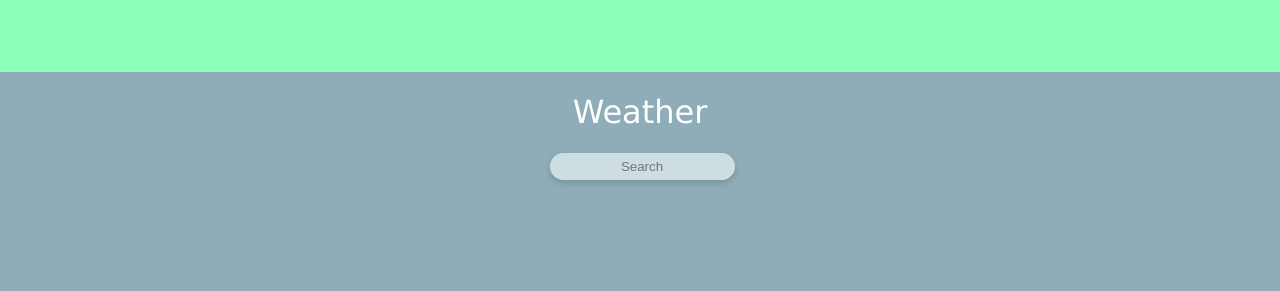
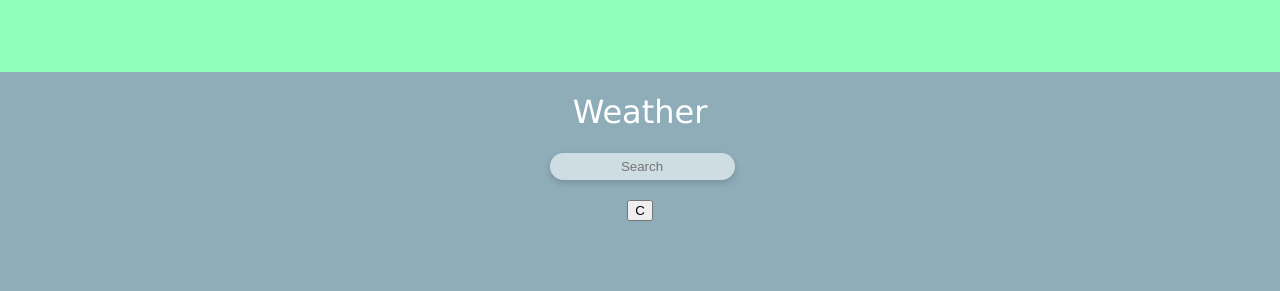
Before and after one commit to sebapkfd/ts-weather, a React (Create React App) app: page / in a window 1280 px wide. Shown: the top 291 px of the page. Built offline with nearby package versions, Linux system fonts and the light colour scheme.

Commit message:
Added temp option button

```diff
--- a/src/App.css
+++ b/src/App.css
@@ -50,10 +50,22 @@ input:focus{
   flex-direction: column;
 }
 
+.options {
+  display: flex;
+  flex-direction: column;
+  justify-content: center;
+}
+
 .input {
+  width: 100%;
   display: flex;
   justify-content: center;
-  margin-bottom: 25px;
+  margin-bottom: 20px;
+}
+
+button {
+  align-self: center;
+  margin-bottom: 20px;
 }
 
 .info {
--- a/src/components/Input.js
+++ b/src/components/Input.js
@@ -1,14 +1,20 @@
-import React from 'react';
+import React, {useState} from 'react';
 
 const Input = (props) => {
     const {handleSubmit} = props;
+    const [tempType, setTempType] = useState('C');
 
     const submitLocation = (e) => {
         e.preventDefault();
         handleSubmit(e);
     }
 
+    const changeTempType = () => {
+        (tempType === 'C') ? setTempType('F') : setTempType ('C');
+    }
+
     return (
+    <div className='options'>
         <div className="input">
             <form onSubmit={submitLocation}>
                 <input
@@ -18,6 +24,10 @@ const Input = (props) => {
                 />
             </form>
         </div>
+        <button onClick={changeTempType}>
+            {tempType}
+        </button>
+    </div>
     )
 }
 
```
Also changed, not shown: 1 other file (tests, documents, lock files or other folders). Lines whose indentation alone changed are shown as unchanged.
